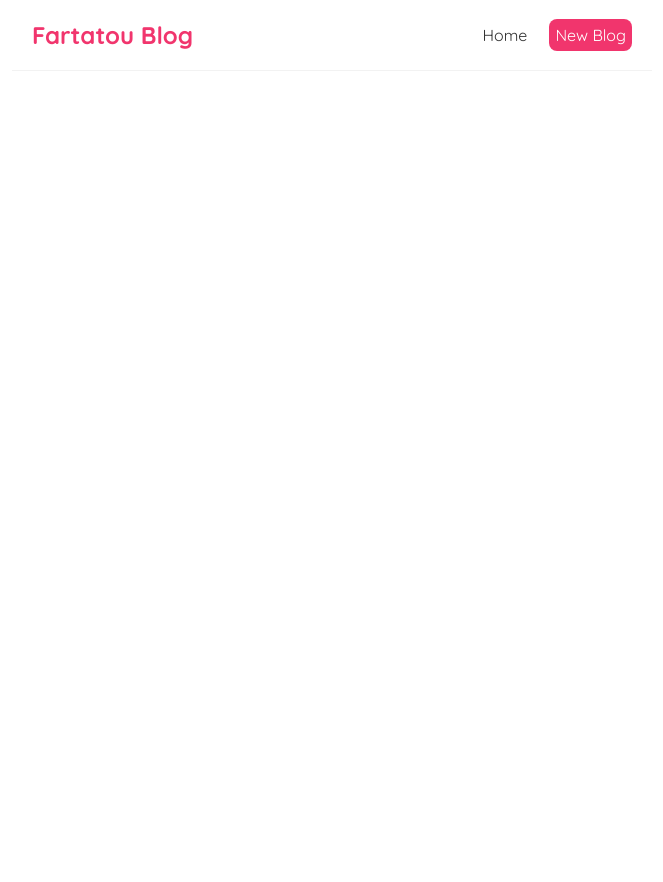
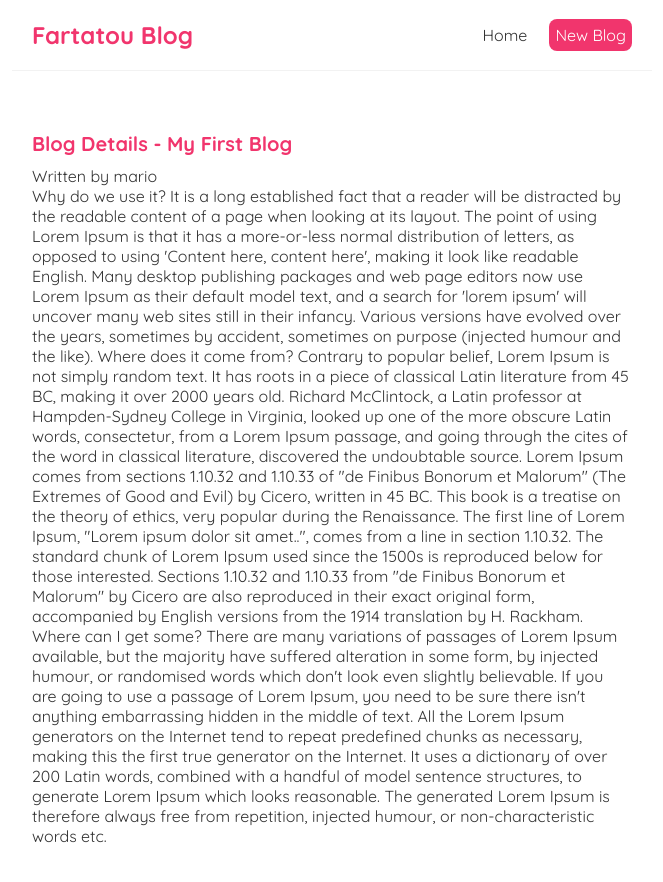
Before and after one commit to mouna-ben-mansour/fartatou-blog, a React (Create React App) app: page /blogs/1 in a window 1280 px wide. Shown: the top 882 px of the page, without its empty margins (308-971 px from the left). Before the commit the page ends 800 px from the top, so only its background shows below. Built offline with nearby package versions, Linux system fonts and the light colour scheme; data requests are answered from the project's data file.

Commit message:
route parameters + reusing custom hooks

```diff
--- a/src/App.js
+++ b/src/App.js
@@ -2,6 +2,7 @@ import Navbar from './Navbar';
 import Home from './Home';
 import { BrowserRouter as Router, Route, Switch } from 'react-router-dom/cjs/react-router-dom.min';
 import Create from './Create';
+import BlogDetails from './BlogDetails';
 function App() {
   return (
     <Router>
@@ -15,6 +16,9 @@ function App() {
             <Route path="/create">
               <Create />
             </Route>
+            <Route path="/blogs/:id">
+              <BlogDetails />
+            </Route>
           </Switch>
         </div>
       </div>
--- a/src/Blog.js
+++ b/src/Blog.js
@@ -1,3 +1,4 @@
+import { Link } from "react-router-dom/cjs/react-router-dom.min";
 const Blog = ({blogs , title , handleDelete}) => {
 // const blogs = props.blogs;
 // const title = props.title;
@@ -7,7 +8,7 @@ const Blog = ({blogs , title , handleDelete}) => {
             <h1>{ title }</h1>
            { blogs.map((blog) => (
                     <div className='blog-preview' key={blog.id}>
-                        <h2>{ blog.title }</h2>
+                        <Link to={`/blogs/${blog.id}`}><h2>{ blog.title }</h2></Link>
                         <p>{ blog.body }</p>
                         <p> written by{ blog.author }</p>
                         <button onClick={() => handleDelete(blog.id)}>Delete blog</button>
--- /dev/null
+++ b/src/BlogDetails.js
@@ -0,0 +1,22 @@
+import { useParams } from "react-router-dom/cjs/react-router-dom.min";
+import useFetch from './useFetch';
+const BlogDetails = () => {
+    const { id } = useParams();
+    const { data: blogsJson , isPending , error } = useFetch(`http://localhost:8002/blogs/${id}`);
+    return (
+        <div className="blog-details">
+            { isPending && <div>Loading...</div>}
+            { error && <div>{ error }</div>}
+            { blogsJson &&
+                <article>
+                    <h2>Blog Details - { blogsJson.title }</h2>
+                    <p>Written by { blogsJson.author }</p>
+                    <p>{ blogsJson.body }</p>
+                </article>
+            }
+
+        </div>
+     );
+}
+
+export default BlogDetails;
--- a/src/index.css
+++ b/src/index.css
@@ -46,3 +46,25 @@
   color: #f1356d;
   margin-bottom: 8px;
 }
+
+.blog-preview a {
+  text-decoration: none;
+}
+
+/* blog details page */
+.blog-details h2 {
+  font-size: 20px;
+  color: #f1356d;
+  margin-bottom: 10px;
+}
+.blog-details div {
+  margin: 20px 0;
+}
+.blog-details button {
+  background: #f1356d;
+  color: #fff;
+  border: 0;
+  padding: 8px;
+  border-radius: 8px;
+  cursor: pointer;
+}
```
